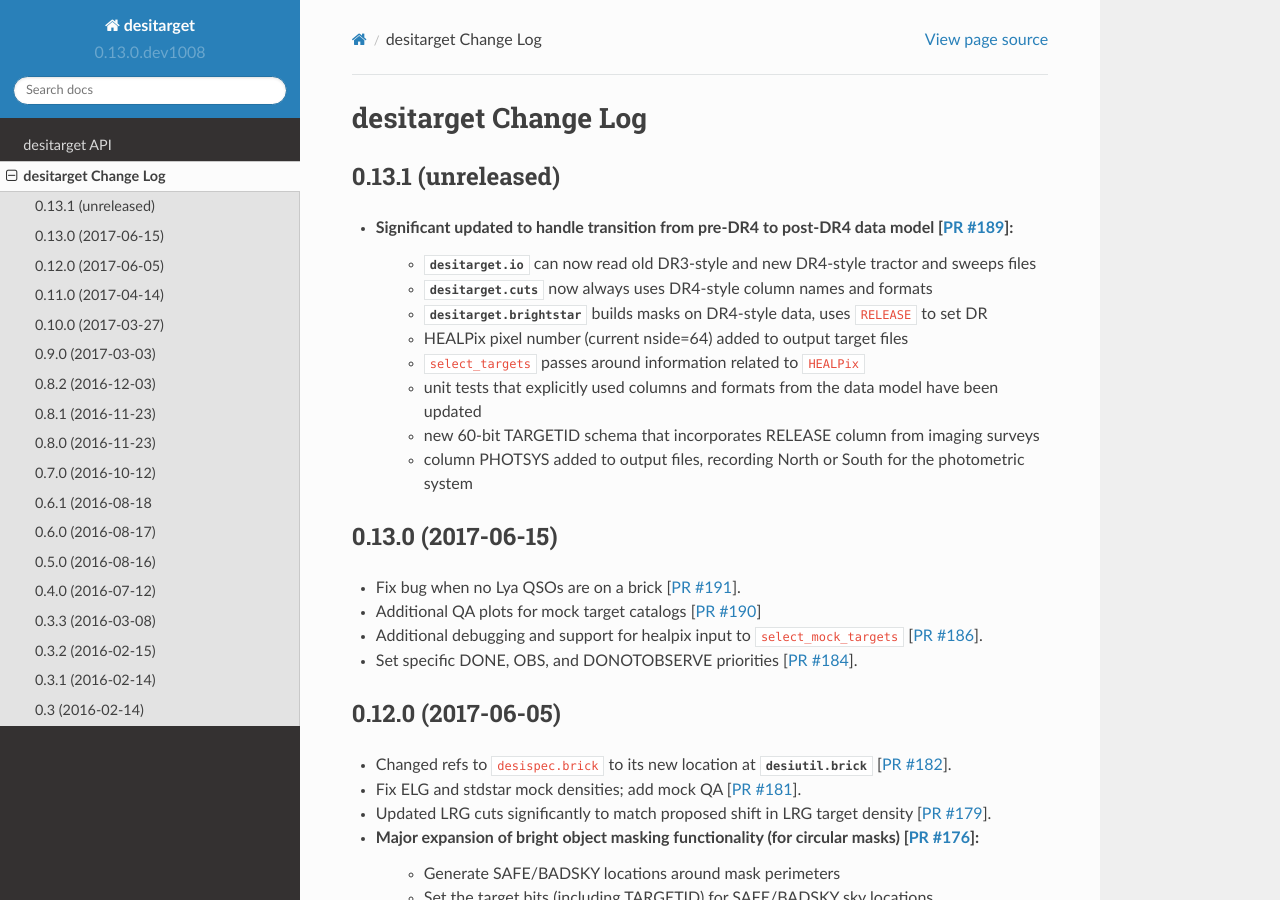
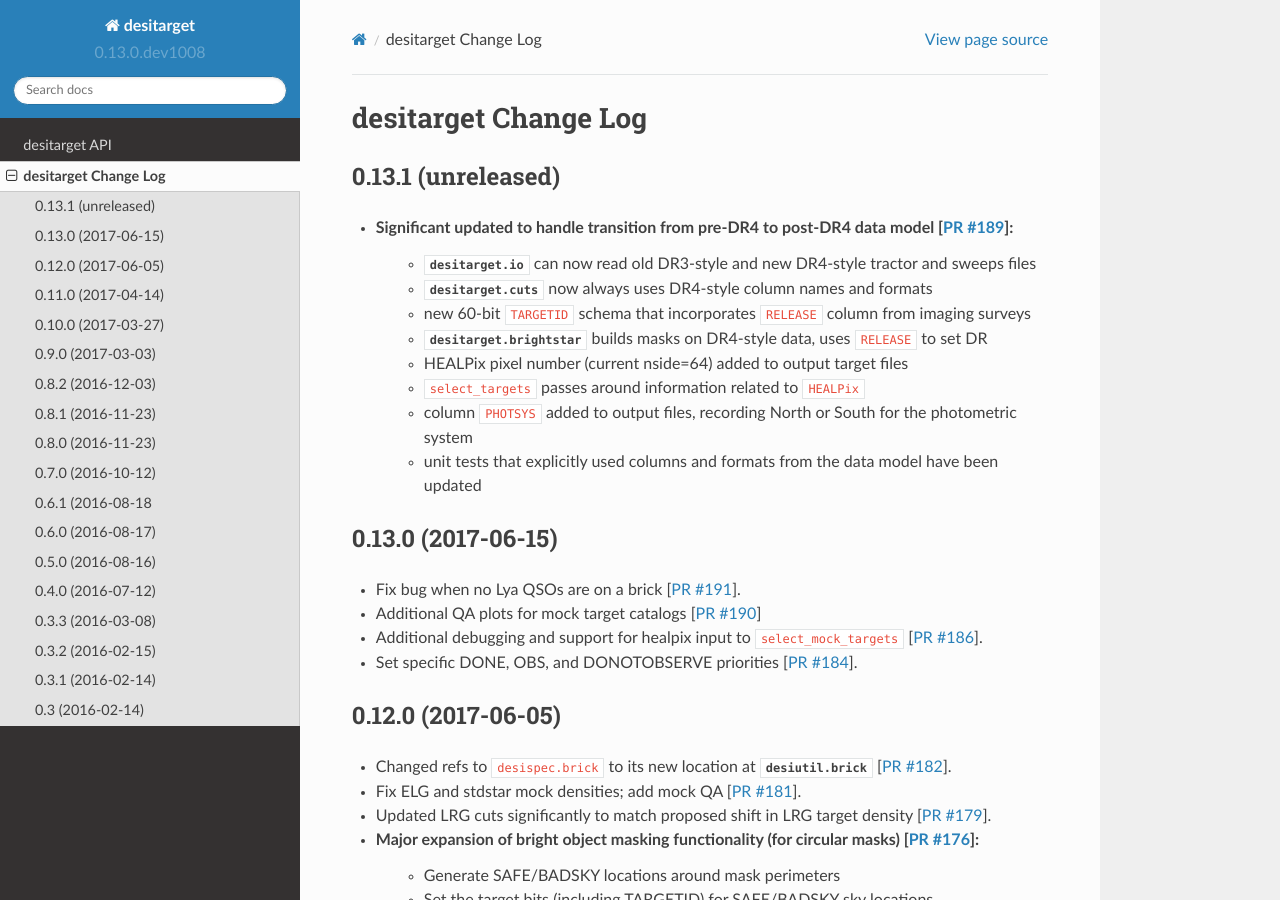
Before and after one commit to desihub/desitarget, a Sphinx documentation site: the page built from doc/changes.rst, in a window 1280 px wide and 900 px high. Built offline with Sphinx 7.4.7 and the Read the Docs theme 2.0.0, drawn with Linux system fonts in a browser that asks for light colours.

Commit message:
tidied up change log

```diff
--- a/doc/changes.rst
+++ b/doc/changes.rst
@@ -8,12 +8,12 @@ desitarget Change Log
 * Significant updated to handle transition from pre-DR4 to post-DR4 data model [`PR #189`_]:
    * :mod:`desitarget.io` can now read old DR3-style and new DR4-style tractor and sweeps files
    * :mod:`desitarget.cuts` now always uses DR4-style column names and formats
+   * new 60-bit ``TARGETID`` schema that incorporates ``RELEASE`` column from imaging surveys
    * :mod:`desitarget.brightstar` builds masks on DR4-style data, uses ``RELEASE`` to set DR
    * HEALPix pixel number (current nside=64) added to output target files
    * ``select_targets`` passes around information related to ``HEALPix``
+   * column ``PHOTSYS`` added to output files, recording North or South for the photometric system
    * unit tests that explicitly used columns and formats from the data model have been updated
-   * new 60-bit TARGETID schema that incorporates RELEASE column from imaging surveys
-   * column PHOTSYS added to output files, recording North or South for the photometric system
 
 .. _`PR #189`: https://github.com/desihub/desitarget/pull/189
 
```
